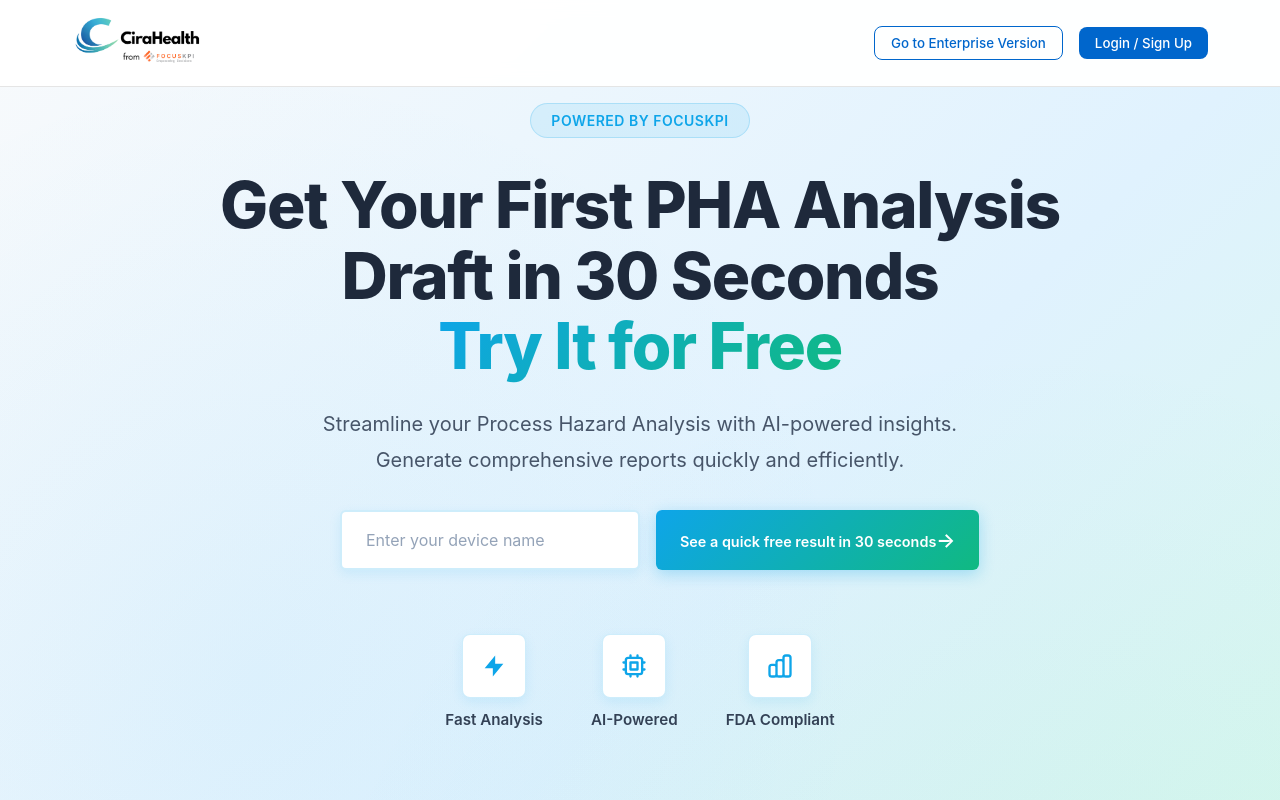
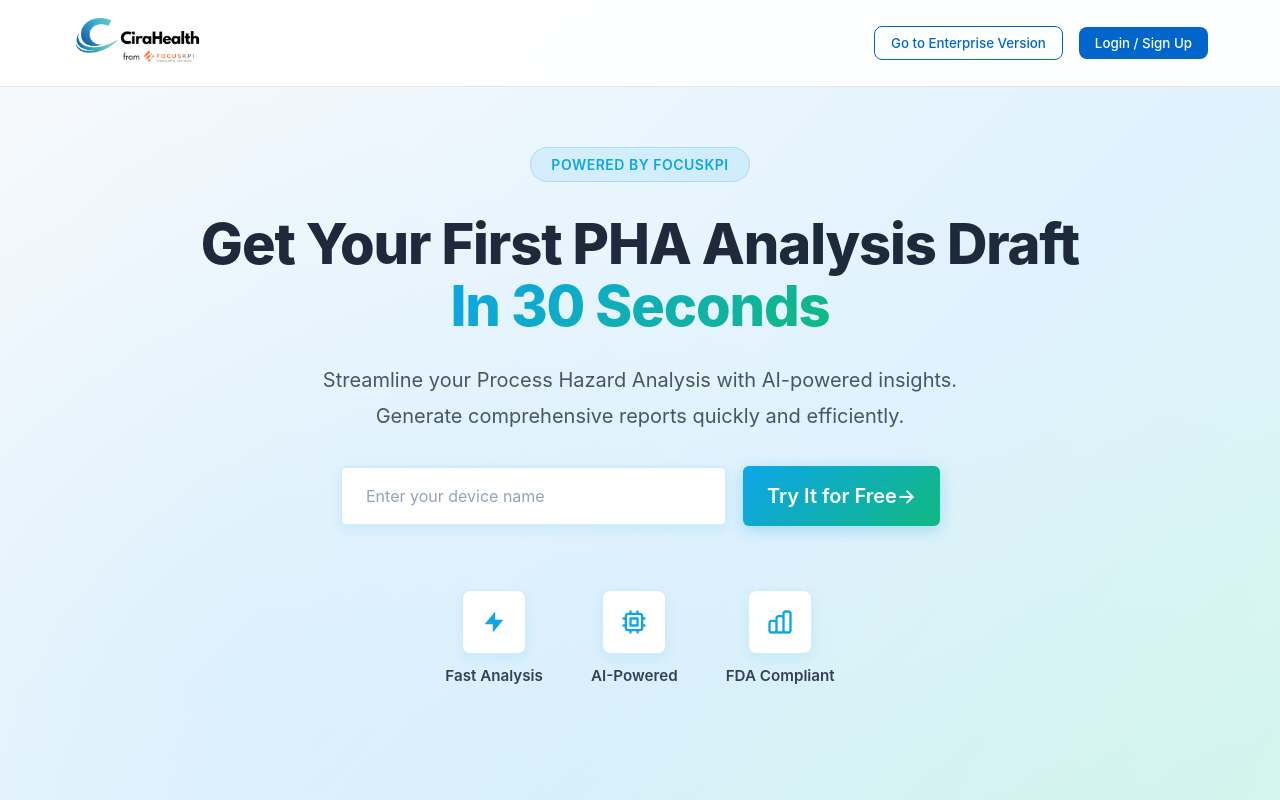
Before and after one commit to FocusKPI-DS/cira-health-report, a Next.js app: page / in a window 1280 px wide. Shown: the top 800 px of the page. Built offline with nearby package versions, Linux system fonts and the light colour scheme; no server answers.

Commit message:
some texts and css

```diff
--- a/app/page.module.css
+++ b/app/page.module.css
@@ -134,7 +134,7 @@
 }
 
 .title {
-  font-size: 4rem;
+  font-size: 3.5em;
   font-weight: 800;
   color: #1e293b;
   margin-bottom: 1.5rem;
@@ -197,7 +197,7 @@
   gap: 0.75rem;
   background: linear-gradient(135deg, #0ea5e9 0%, #10b981 100%);
   color: white;
-  font-size: 1rem;
+  font-size: 2rem;
   font-weight: 600;
   padding: 1.125rem 2rem;
   border: none;
@@ -469,7 +469,7 @@
   display: inline-block;
   background: linear-gradient(135deg, #0ea5e9 0%, #10b981 100%);
   color: white;
-  font-size: 0.9rem;
+  font-size: 1.25rem;
   font-weight: 600;
   padding: 0.625rem 1.5rem;
   border-radius: 6px;
--- a/app/page.tsx
+++ b/app/page.tsx
@@ -31,8 +31,8 @@ export default function Home() {
         <div className={styles.heroContent}>
           <div className={styles.badge}>Powered by focuskpi</div>
           <h1 className={styles.title}>
-            Get Your First PHA Analysis Draft in 30 Seconds <br />
-            <span className={styles.highlight}>Try It for Free</span>
+            Get Your First PHA Analysis Draft<br />
+            <span className={styles.highlight}>In 30 Seconds </span>
           </h1>
           <p className={styles.subtitle}>
             Streamline your Process Hazard Analysis with AI-powered insights.<br />
@@ -48,7 +48,7 @@ export default function Home() {
               required
             />
             <button type="submit" className={styles.ctaButton}>
-              See a quick free result in 30 seconds
+              Try It for Free
               <span className={styles.arrow}>→</span>
             </button>
           </form>
--- a/app/results/page.tsx
+++ b/app/results/page.tsx
@@ -646,9 +646,10 @@ function ResultsContent() {
                   harmItem.potential_harm_list?.forEach((severityItem, severityIndex) => {
                     let severityClass = styles.negligible
                     if (severityItem.severity === 'Minor') severityClass = styles.minor
-                    else if (severityItem.severity === 'Moderate') severityClass = styles.moderate
+                    else if (severityItem.severity === 'Negligible') severityClass = styles.negligible
+                    else if (severityItem.severity === 'Serious') severityClass = styles.serious
                     else if (severityItem.severity === 'Critical') severityClass = styles.critical
-                    else if (severityItem.severity === 'Major') severityClass = styles.moderate
+                    else if (severityItem.severity === 'Major') severityClass = styles.major
 
                     rows.push(
                       <tr key={`${hazardIndex}-${harmIndex}-${severityIndex}`} className={styles.tr}>
--- a/components/ReportModal.tsx
+++ b/components/ReportModal.tsx
@@ -128,9 +128,10 @@ export default function ReportModal({ productName, intendedUse, hazards, analysi
                     harmItem.potential_harm_list?.forEach((severityItem, severityIndex) => {
                       let severityClass = styles.negligible
                       if (severityItem.severity === 'Minor') severityClass = styles.minor
-                      else if (severityItem.severity === 'Moderate') severityClass = styles.moderate
+                      else if (severityItem.severity === 'Negligible') severityClass = styles.negligible
+                      else if (severityItem.severity === 'Serious') severityClass = styles.serious
                       else if (severityItem.severity === 'Critical') severityClass = styles.critical
-                      else if (severityItem.severity === 'Major') severityClass = styles.moderate
+                      else if (severityItem.severity === 'Major') severityClass = styles.major
 
                       rows.push(
                         <tr key={`${hazardIndex}-${harmIndex}-${severityIndex}`} className={styles.tr}>
```
Also changed, not shown: app/results/page.module.css (+11 -4 lines), components/ReportModal.module.css (+10 -4 lines).
